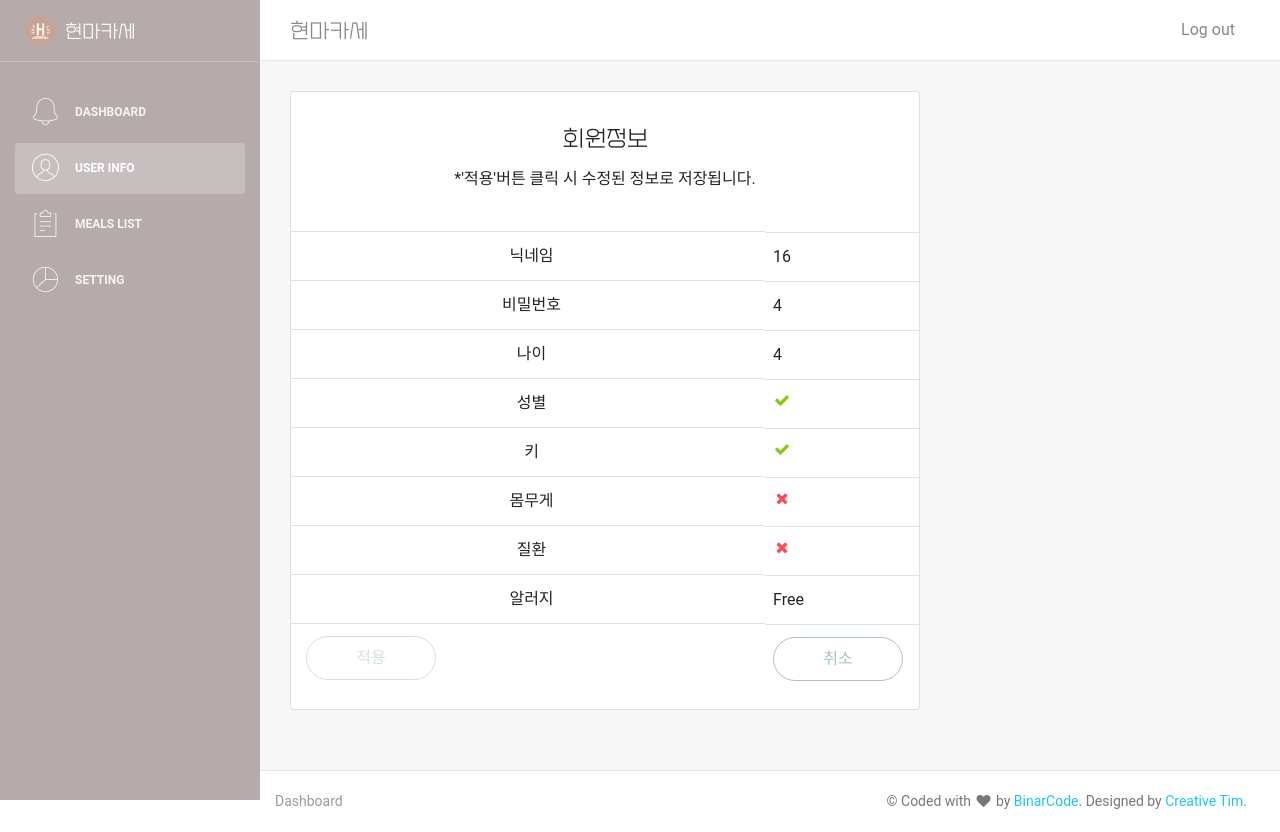
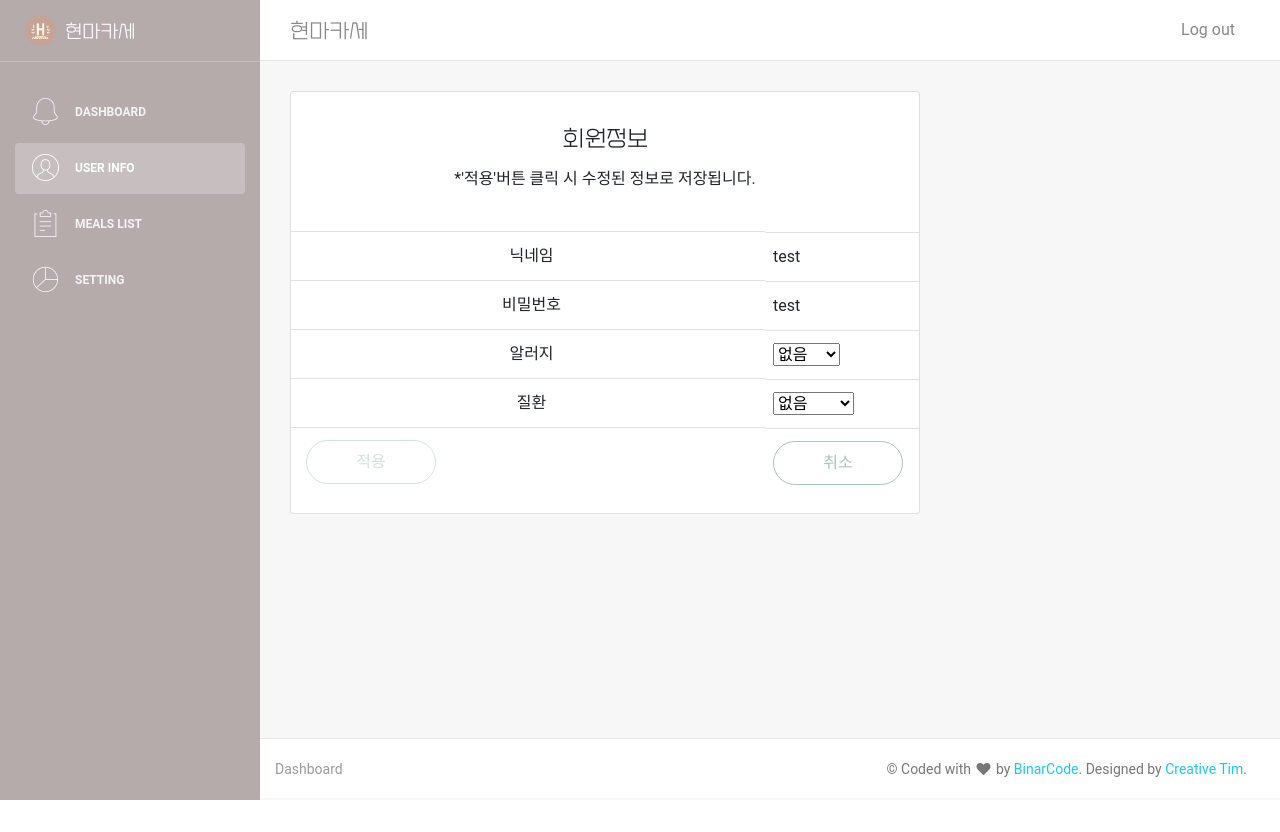
Before and after one commit to solution-restaurant/solution-restaurant-front, a Vue app: page /#/admin/user in a window 1280 px wide. After the commit the page ends 800 px from the top, so only its background shows below. Built offline with nearby package versions, Linux system fonts and the light colour scheme; sample sign-in values are in the browser's storage; what v-tooltip, vue-js-toggle-button would draw is missing.

Commit message:
개인정보 업데이트

```diff
--- a/src/store/alarmModule.js
+++ b/src/store/alarmModule.js
@@ -14,6 +14,7 @@ const alarmModule = {
   },
   mutations: {
     SET_USER_RECO_MEAL(state, payload) {
+      alert('SET_USER_RECO_MEAL: ', payload)
       state.userRecoMeal = payload;
     },
     SET_USER_RES_OF_AI(state, payload) {
@@ -72,10 +73,9 @@ const alarmModule = {
               'Content-type': 'application/json',
           }
       }).then((response) => {
-        alert("content: " + response.data["userRecoMeal"]);
+        // alert("content: " + response.data["userRecoMeal"]);
         console.log(state.receiveMessage);
         if(response.data["userRecoMeal"] != 'null'){
-          alert("최신 식단 가져오기 완료");
           //알람 시간 세팅
           commit("SET_USER_RECO_MEAL", response.data["userRecoMeal"] );
           commit("SET_USER_RES_OF_AI", response.data["userResOfAi"] );
@@ -84,6 +84,7 @@ const alarmModule = {
           commit("SET_USER_ALARM_IMG", response.data["userAlarmImg"] );
         }else{
           alert("최신 식단 없음");
+          commit("SET_USER_RECO_MEAL", null );
         }
       });
     },
@@ -101,7 +102,7 @@ const alarmModule = {
               'Content-type': 'application/json',
           }
       }).then((response) => {
-        alert("content: " + response.data["userRecoMeal"]);
+        // alert("content: " + response.data["userRecoMeal"]);
         console.log(state.receiveMessage);
         if(response.data["userRecoMeal"] != 'null'){
           alert("전체 식단 가져오기 완료");
--- a/src/views/Overview.vue
+++ b/src/views/Overview.vue
@@ -9,6 +9,7 @@
             </div>
             <div slot="content">
               <p class="card-category" style ="margin-bottom:5px;">알람</p>
+              <p>다음식단 : {{recentMeal}}</p>
               <p>
                 <input type="time" v-model="alarmTime" @change="changeAlarmTime">&nbsp;
                 <toggle-button  v-model="alarmState" @change="alarmSubmit" ></toggle-button>
@@ -33,6 +34,7 @@
   </div>
 </template>
 <script>
+  import { mapMutations, mapState } from "vuex";
   import ChartCard from 'src/components/Cards/ChartCard.vue'
   import StatsCard from 'src/components/Cards/StatsCard.vue'
   import LTable from 'src/components/Table.vue'
@@ -45,8 +47,26 @@
       ChartCard,
       StatsCard
     },
+    watch: {
+      getRecoMeal (val, oldVal) {
+          alert('watched: ', val)
+          if(this.$store.state.alarmModule.userRecoMeal != null){
+            this.recentMeal = this.$store.state.alarmModule.userRecoMeal;
+          }else{
+            alert("최신식단 없음 알람끔!")
+            this.recentMeal = "없음"
+            this.alarmState = false
+          }
+      },
+    },
+    computed:{
+      ...mapState({
+        getRecoMeal: (state) => state.alarmModule.userRecoMeal,
+      }),
+    },
     data () {
       return {
+        recentMeal:'',
         accuracySate: '',
         alarmState: false,
         alarmTime: this.$store.state.loginModule.userAlarmTime,
--- a/src/views/UserProfile/Login.vue
+++ b/src/views/UserProfile/Login.vue
@@ -42,39 +42,40 @@
           <tbody>
           <tr>
             <td class="text-center">닉네임</td>
-            <td>16</td>
+            <td>{{this.userName}}</td>
           </tr>
           <tr>
             <td class="text-center">비밀번호</td>
-            <td>4</td>
+            <td>{{this.userPassword}}</td>
           </tr>
           <tr>
-            <td class="text-center">나이</td>
-            <td>4</td>
-          </tr>
-          <tr>
-            <td class="text-center">성별</td>
-            <td><i class="fa fa-check text-success"></i></td>
-          </tr>
-          <tr>
-            <td class="text-center">키</td>
-            <td><i class="fa fa-check text-success"></i></td>
-          </tr>
-          <tr>
-            <td class="text-center">몸무게</td>
-            <td><i class="fa fa-times text-danger"></i></td>
+            <td class="text-center">알러지</td>
+            <td><select v-model="allergySelect" @change="setAllergySelect($event)">
+                  <option
+                    v-for="(item, index) in allergyList"
+                    :key="index"
+                    :value="item.value"
+                    >{{ item.name }}</option
+                  >
+                </select>
+            </td>
           </tr>
           <tr>
             <td class="text-center">질환</td>
-            <td><i class="fa fa-times text-danger"></i></td>
-          </tr>
-          <tr>
-            <td class="text-center">알러지</td>
-            <td>Free</td>
+            <td>
+              <select v-model="diseaseSelect" @change="setDiseaseSelect($event)">
+                <option
+                  v-for="(item, index) in diseaseList"
+                  :key="index"
+                  :value="item.value"
+                  >{{ item.name }}</option
+                >
+              </select>
+            </td>
           </tr>
           <tr class="last-row">
             <td>
-              <a href="#" class="upgrade-table-btn btn btn-b btn-round btn-fill btn-default disabled">적용</a>
+              <a href="#" id="apply" class="upgrade-table-btn btn btn-b btn-round btn-fill btn-default" disabled @click="updateSubmit">적용</a>
             </td>
             <td>
               <a target="_blank" href="http://www.creative-tim.com/product/vue-light-bootstrap-dashboard-pro/?ref=vue-lbdupgrade" class="upgrade-table-btn btn btn-round btn-fill btn-info">취소</a>
@@ -92,18 +93,84 @@
     },
     data () {
       return {
-        userName: "",
-        inputName: "",
+        userName: "",//state로 부터 가져온거
+        userPassword: "",//state로 부터 가져온거
         user: {
           password: '',
           name:''
-        }
+        },
+        beforeAllergy: "NONE",
+        allergySelect: "NONE",
+        allergyList: [
+          { name: "없음", value: "NONE" },
+          { name: "우유", value: "milk_allergy" },
+          { name: "계란", value: "egg_allergy" },
+          { name: "땅콩", value: "peanut_allergy" },
+          { name: "조개", value: "shellfish_allergy" },
+          { name: "밀가루", value: "gluten_allergy" },
+          { name: "새우", value: "shrimp_allergy" },
+          { name: "복숭아", value: "peach_allergy" },
+          { name: "토마토", value: "tomato_allergy" },
+        ],
+        beforeDisease: "NONE",
+        diseaseSelect: "NONE",
+        diseaseList: [
+          { name: "없음", value: "NONE" },
+          { name: "고혈압", value: "good_for_hypertension" },
+          { name: "당뇨병", value: "good_for_diabetes" },
+          { name: "심장질환", value: "good_for_heart_disease" },
+          { name: "뇌졸중", value: "good_for_stroke" },
+          { name: "암", value: "good_for_cancer" },
+          { name: "간질환", value: "good_for_liver_disease" },
+          { name: "폐질환", value: "good_for_lung_disease" },
+          { name: "비말", value: "good_for_obesity_disease" },
+        ],
       }
     },
     created() {
+      this.allergySelect = this.$store.state.loginModule.userAllergyOfLogin
+      this.diseaseSelect = this.$store.state.loginModule.userDiseaseOfLogin
+      this.beforeAllergy = this.$store.state.loginModule.userAllergyOfLogin
+      this.beforeDisease = this.$store.state.loginModule.userDiseaseOfLogin
       this.userName = this.$store.state.loginModule.user;
+      this.userPassword = this.$store.state.loginModule.userPasswordOfLogin;
     },
     methods: {
+      setAllergySelect(event){
+        // alert("is allergySelect : " + "is event allergySelect : " + event.target.value);
+        this.allergySelect = event.target.value;
+
+        if(this.beforeAllergy != this.allergySelect){
+          const target = document.getElementById('apply');
+          target.removeAttribute("disabled", false);
+        }else{
+          // alert("is beforeDisease : "+ this.beforeDisease + "is beforeDisease : " + event.target.value);
+          if(this.beforeDisease == this.diseaseSelect){
+            const target = document.getElementById('apply');
+            target.setAttribute("disabled",true);
+          }
+        }
+      },
+      setDiseaseSelect(event){
+        // alert("is diseaseSelect : " + "is event diseaseSelect : " + event.target.value);
+        this.diseaseSelect = event.target.value;
+
+        if(this.beforeDisease != this.diseaseSelect){
+          const target = document.getElementById('apply');
+          target.removeAttribute("disabled", false);
+        }else{
+          if(this.beforeAllergy == this.allergySelect){
+            const target = document.getElementById('apply');
+            target.setAttribute("disabled",true);
+          }
+        }
+      },
+      updateSubmit(){
+        alert("join:" + this.allergySelect   + "  " + this.diseaseSelect);
+        this.$store.dispatch('loginModule/setMyAllergy',this.allergySelect);
+        this.$store.dispatch('loginModule/setMyDisease',this.diseaseSelect);
+        this.$store.dispatch("loginModule/updateUserInfo");//action 실행
+      },
       loginSubmit() {
         localStorage.setItem("Login", "T");
         const userInfo = {
@@ -113,7 +180,7 @@
         console.log("join:" + this.user.name + "  " + this.user.password);
         this.$store.dispatch('loginModule/setMyNameOfLogin',userInfo.userName);
         this.$store.dispatch('loginModule/setMyPasswordOfLogin',userInfo.password);
-        this.$store.dispatch("loginModule/login", userInfo);//action 실행
+        this.$store.dispatch("loginModule/login");//action 실행
         console.log(this.$store.state.loginModule.user);
       },
       goJoin() {
```
Also changed, not shown: src/store/loginModule.js (+55 -0 lines).
